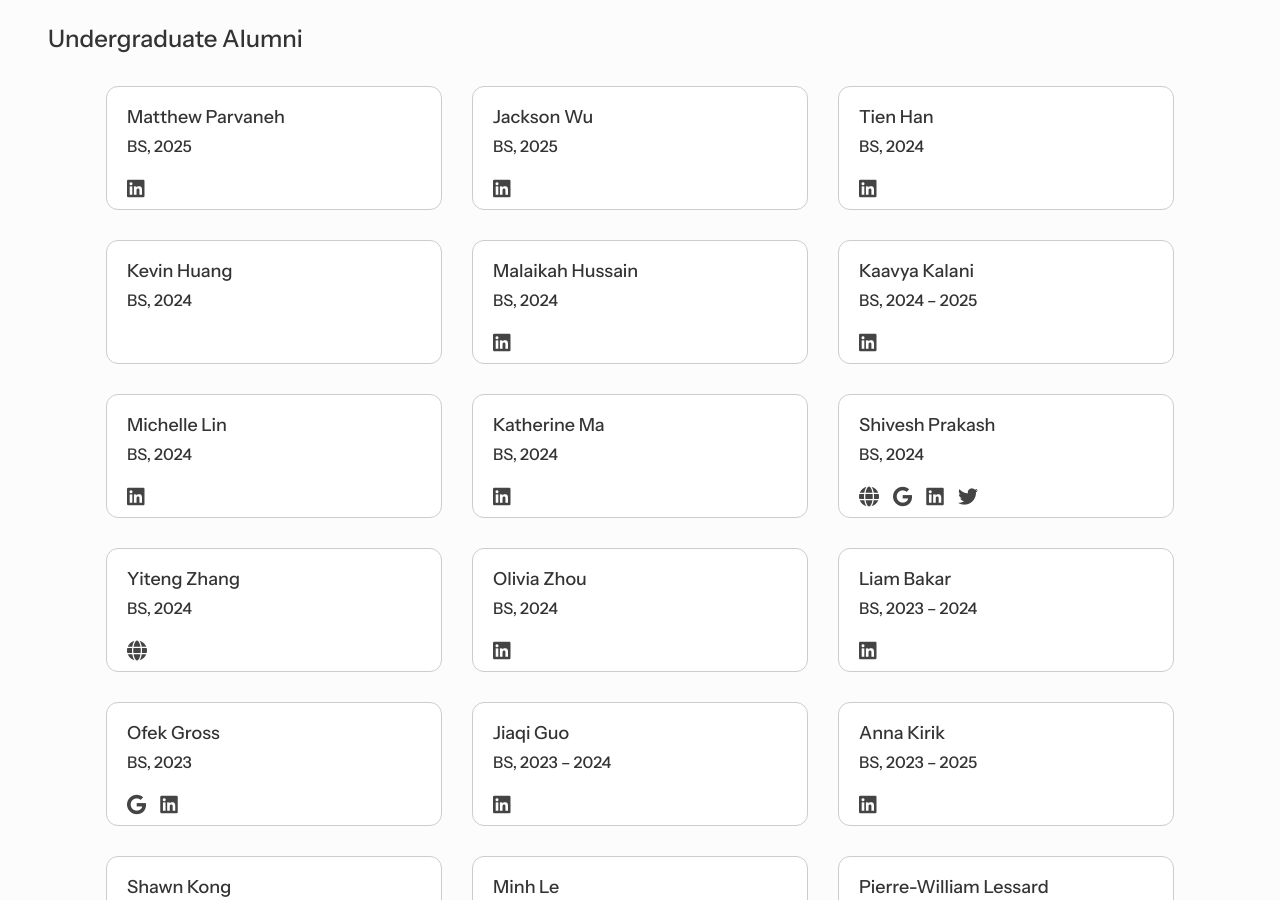
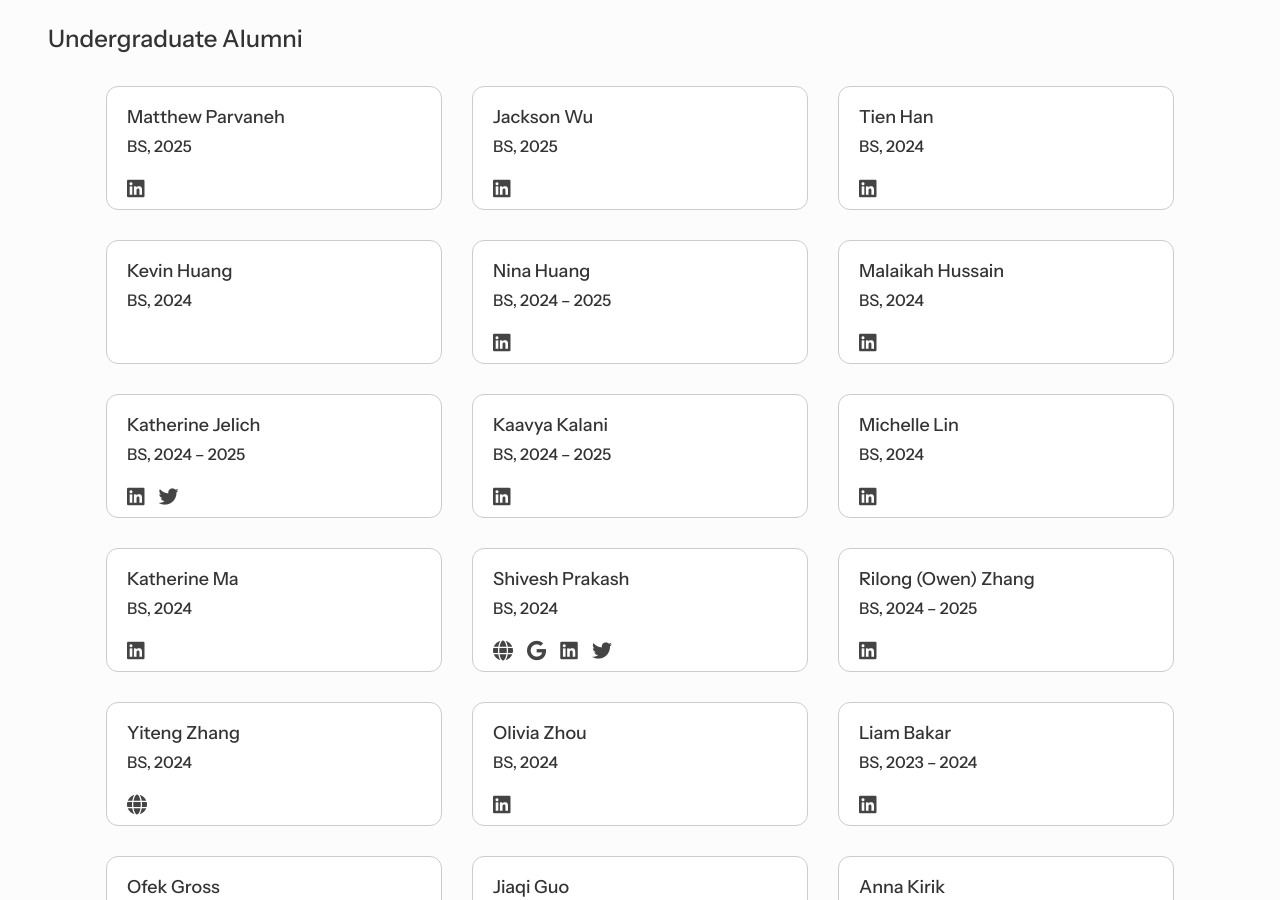
Before and after one commit to chai-toronto/chai-toronto.github.io, a Jekyll site: the page built from alumni/index.html, in a window 1280 px wide and 900 px high, scrolled down 519 px. Built offline with Jekyll 4.4.1, drawn with Linux system fonts in a browser that asks for light colours; some of the changed lines change nothing that is shown.

Commit message:
updating some alum

```diff
--- a/_data/members.yml
+++ b/_data/members.yml
@@ -137,25 +137,6 @@
   startyear: 2024
   active: true
 
-- id: nina_huang
-  name: Nina Huang
-  affiliation: CS
-  degree: BS
-  image: /images/members/nina_huang.jpeg
-  linkedin: nina-huangg
-  startyear: 2024
-  active: true
-
-- id: katherine_jelich
-  name: Katherine Jelich
-  affiliation: CS
-  degree: BS
-  image: /images/members/katherine_jelich.jpeg
-  linkedin: katherinejelich
-  twitter: KatherineJelich
-  startyear: 2024
-  active: true
-
 - id: andrew_qiu
   name: Andrew Qiu
   affiliation: CS
@@ -228,15 +209,6 @@
   startyear: 2024
   active: true
 
-- id: rilong_zhang
-  name: Rilong (Owen) Zhang
-  affiliation: CS
-  degree: BS
-  image: /images/members/rilong_zhang.png
-  linkedin: rilong-zhang-0a5493209
-  startyear: 2024
-  active: true
-
 # Staff
 
 # PhD Alumni
@@ -299,6 +271,16 @@
   endyear: 2024
   active: false
 
+- id: nina_huang
+  name: Nina Huang
+  affiliation: CS
+  degree: BS
+  image: /images/members/nina_huang.jpeg
+  linkedin: nina-huangg
+  startyear: 2024
+  endyear: 2025
+  active: false
+
 - id: malaikah_hussain
   name: Malaikah Hussain
   affiliation: CS
@@ -307,6 +289,17 @@
   linkedin: malaikah-hussain-616697245
   startyear: 2024
   endyear: 2024
+  active: false
+
+- id: katherine_jelich
+  name: Katherine Jelich
+  affiliation: CS
+  degree: BS
+  image: /images/members/katherine_jelich.jpeg
+  linkedin: katherinejelich
+  twitter: KatherineJelich
+  startyear: 2024
+  endyear: 2025
   active: false
 
 - id: kaavya_kalani
@@ -350,6 +343,16 @@
   twitter: shivesh_108
   startyear: 2024
   endyear: 2024
+  active: false
+
+- id: rilong_zhang
+  name: Rilong (Owen) Zhang
+  affiliation: CS
+  degree: BS
+  image: /images/members/rilong_zhang.png
+  linkedin: rilong-zhang-0a5493209
+  startyear: 2024
+  endyear: 2025
   active: false
 
 - id: yiteng_zhang
```
